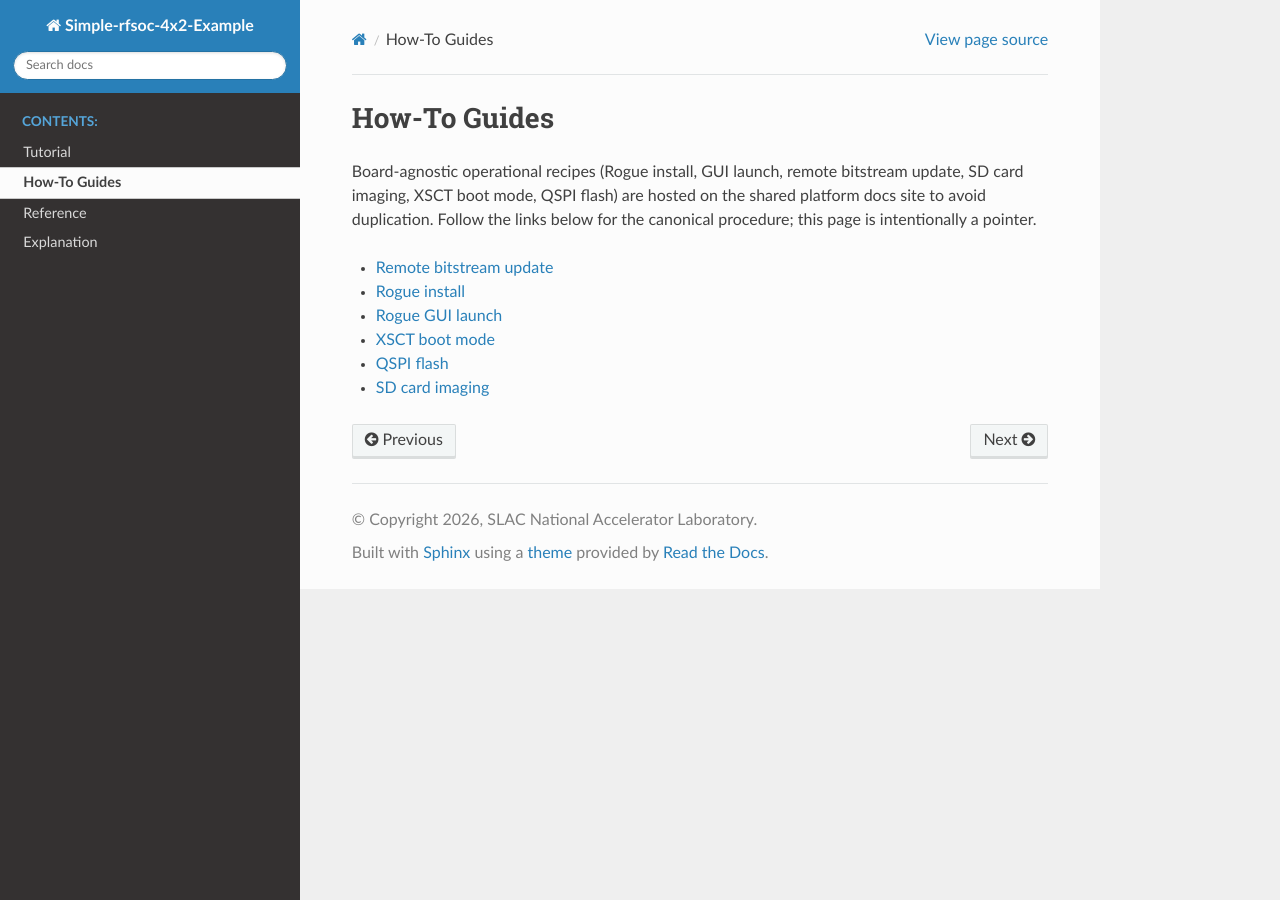
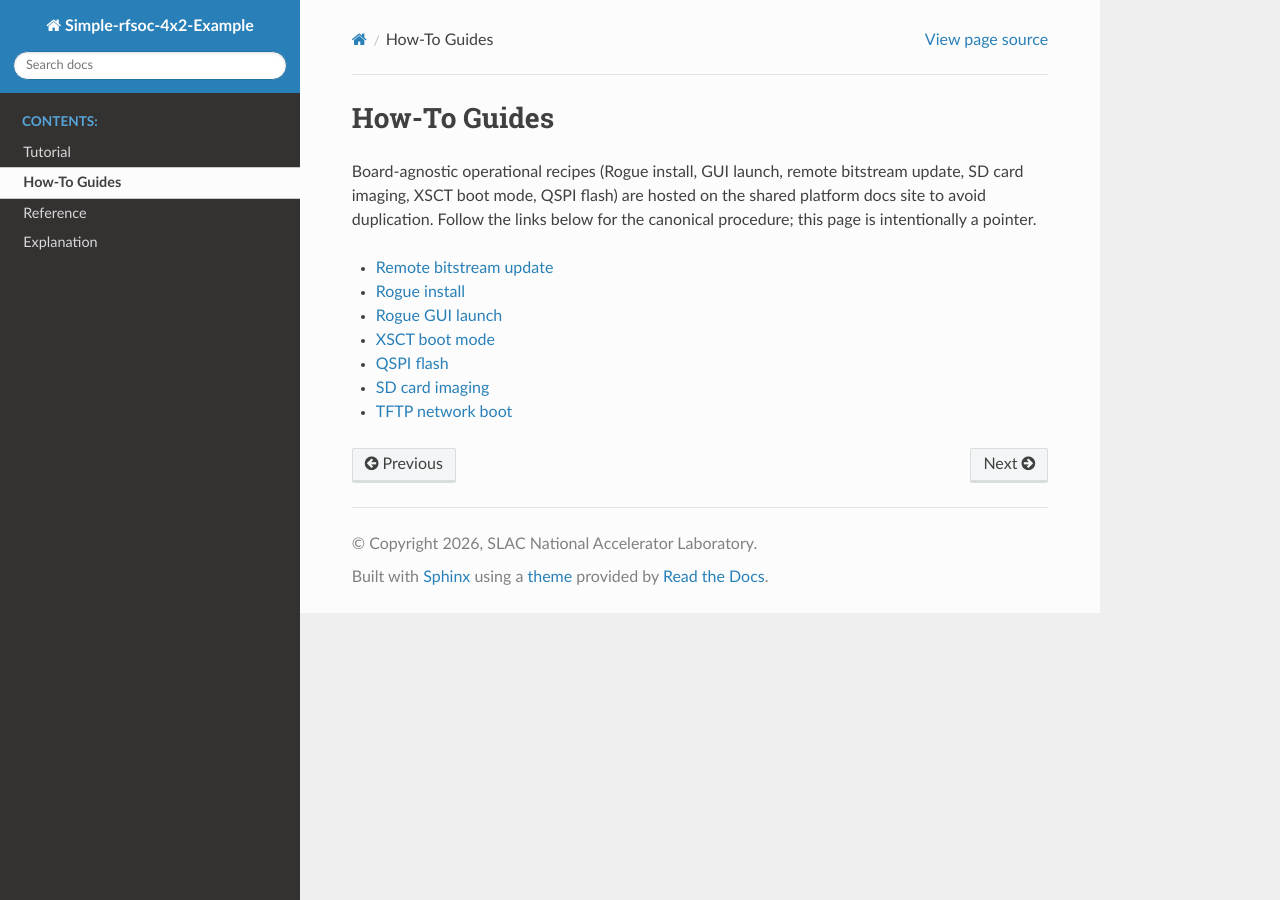
Before and after one commit to slaclab/Simple-rfsoc-4x2-Example, a Sphinx documentation site: the page built from docs/how-to/index.rst, in a window 1280 px wide. Built offline with Sphinx 7.4.7 and the Read the Docs theme 3.1.0, drawn with Linux system fonts in a browser that asks for light colours.

Commit message:
docs(netboot): link TFTP network boot how-to from app repo
- Add a :hub: bullet pointing at the new submodule how-to page
- Bump axi-soc-ultra-plus-core (TFTP network boot how-to page + U-Boot I2C EEPROM/NVMEM board-MAC read)

```diff
--- a/docs/how-to/index.rst
+++ b/docs/how-to/index.rst
@@ -12,3 +12,4 @@ below for the canonical procedure; this page is intentionally a pointer.
 * :hub:`XSCT boot mode <how-to/xsct_boot_mode.html>`
 * :hub:`QSPI flash <how-to/qspi_flash.html>`
 * :hub:`SD card imaging <how-to/sd_card_imaging.html>`
+* :hub:`TFTP network boot <how-to/tftp_network_boot.html>`
```
